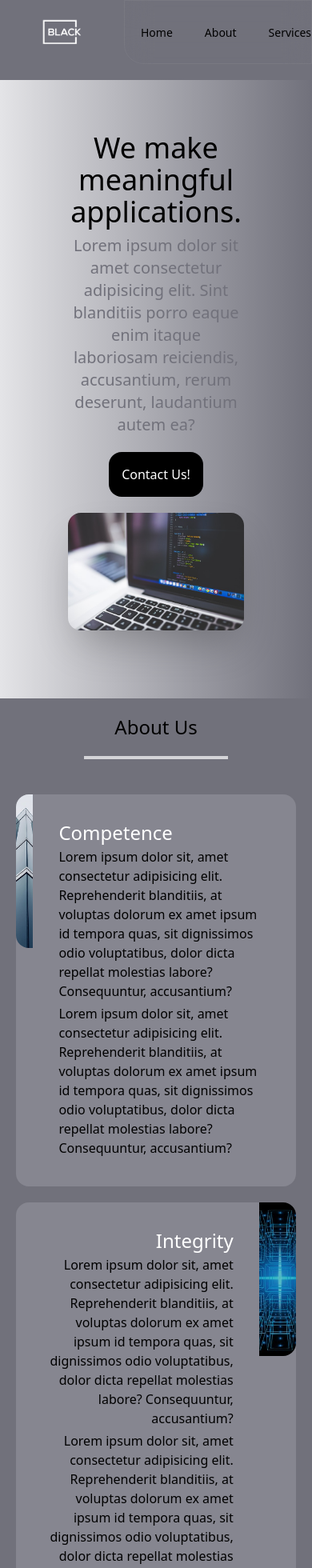
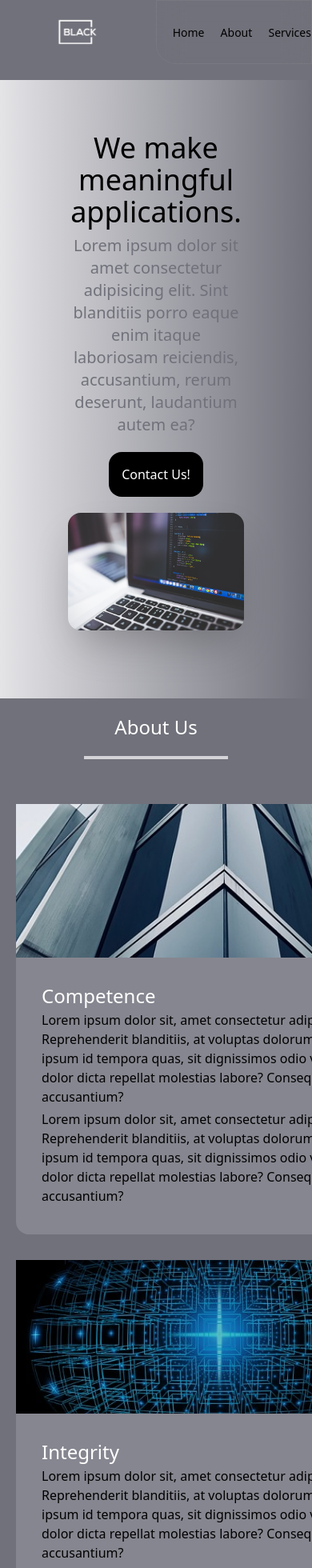
Before and after one commit to Exterval/My-First-Tailwind-Site, a React (Vite) app in the folder webapp/: page / in a window 390 px wide. Shown: the top 1960 px of the page at 80% size. Built offline with nearby package versions, Linux system fonts and the light colour scheme.

Commit message:
tweaked styles 5

```diff
--- a/webapp/src/components/NavBar.jsx
+++ b/webapp/src/components/NavBar.jsx
@@ -4,8 +4,8 @@ export default function NavBar() {
             <img src="src/assets/logo.png" className="object-contain w-full" style={{textAlign: 'center'}} alt="Logo Image" />
             <ul className="flex flex-row items-center justify-evenly w-full rounded-bl-3xl backdrop-blur-lg border border-white/5
             transition-all duration-300 ease-in-out">
-                <li className="hover:bg-zinc-500/20 rounded-4xl px-5 py-2 cursor-pointer" style={{transition: '0.2s ease-in'}}><a href="#main" className="hover:text-zinc-200 text-sm lg:text-base md:text-base" style={{transition: '0.2s ease-in-out'}}>Home</a></li>
-                <li className="hover:bg-zinc-500/20 rounded-4xl px-5 py-2 cursor-pointer" style={{transition: '0.2s ease-in'}}><a href="#section" className="hover:text-zinc-200 text-sm lg:text-base md:text-base" style={{transition: '0.2s ease-in-out'}}>About</a></li>
+                <li className="hover:bg-zinc-500/20 rounded-4xl pl-5 py-2 cursor-pointer" style={{transition: '0.2s ease-in'}}><a href="#main" className="hover:text-zinc-200 text-sm lg:text-base md:text-base" style={{transition: '0.2s ease-in-out'}}>Home</a></li>
+                <li className="hover:bg-zinc-500/20 rounded-4xl pl-5 py-2 cursor-pointer" style={{transition: '0.2s ease-in'}}><a href="#section" className="hover:text-zinc-200 text-sm lg:text-base md:text-base" style={{transition: '0.2s ease-in-out'}}>About</a></li>
                 <li className="hover:bg-zinc-500/20 rounded-4xl pl-5 py-2 cursor-pointer" style={{transition: '0.2s ease-in'}}><a href="#service" className="hover:text-zinc-200 text-sm lg:text-base md:text-base" style={{transition: '0.2s ease-in-out'}}>Services</a></li>
             </ul>
         </div>
--- a/webapp/src/sections/About.jsx
+++ b/webapp/src/sections/About.jsx
@@ -1,17 +1,17 @@
 export default function About() {
     return(
     <section id="about">
-        <h2 className="text-2xl mt-5 text-center">About Us</h2>
+        <h2 className="text-2xl mt-5 text-center text-white">About Us</h2>
         <div className="m-auto h-1 bg-zinc-300 w-45 my-5"></div>
-        <div className="flex flex-row m-auto items-center justify-around flex-wrap p-5">
+        <div className="flex flex-row items-center justify-around flex-wrap p-5">
             <div className="hover:shadow-lg hover:translate-middle-y transition-all duration-300 ease-in-out rounded-2xl
-            flex my-1 max-w-xl bg-zinc-400/45">
+            flex flex-col sm:flex-row my-4 max-w-xl lg:md:max-w-2xl bg-zinc-400/45">
                 <div className="md:shrink-0">
                     <img src="src/assets/aboutPic_1.jpg" alt="Stock Photo"
-                    className="object-cover h-48 w-full md:h-full md:w-48
-                    rounded-bl-2xl rounded-tl-2xl"/>
+                    className="object-cover h-48 w-full md:h-full sm:w-48
+                    md:rounded-bl-2xl md:rounded-tl-2xl"/>
                 </div>
-                <div className="p-8">
+                <div className="p-8 w-125">
                     <h3 className="text-2xl mb-0.5 text-white">Competence</h3>
                     <p className="mb-1">Lorem ipsum dolor sit, amet consectetur adipisicing elit. Reprehenderit blanditiis,
                         at voluptas dolorum ex amet ipsum id tempora quas, sit dignissimos odio voluptatibus,
@@ -21,30 +21,29 @@ export default function About() {
                         dolor dicta repellat molestias labore? Consequuntur, accusantium?</p>
                 </div>
             </div>
-
             <div className="hover:shadow-lg hover:translate-middle-y transition-all duration-300 ease-in-out rounded-2xl
-            flex my-4 max-w-xl bg-zinc-400/45">
-                <div className="p-8">
-                    <h3 className="text-2xl mb-0.5 text-white text-end">Integrity</h3>
-                    <p className="mb-1 text-end">Lorem ipsum dolor sit, amet consectetur adipisicing elit. Reprehenderit blanditiis,
+            flex flex-col sm:flex-row my-4 max-w-xl lg:md:max-w-2xl bg-zinc-400/45">
+                <div className="md:shrink-0">
+                    <img src="src/assets/aboutPic_2.jpg" alt="Stock Photo"
+                    className="object-cover h-48 w-full md:h-full sm:w-48
+                    md:rounded-bl-2xl md:rounded-tl-2xl"/>
+                </div>
+                <div className="p-8 w-125">
+                    <h3 className="text-2xl mb-0.5 text-white">Integrity</h3>
+                    <p className="mb-1">Lorem ipsum dolor sit, amet consectetur adipisicing elit. Reprehenderit blanditiis,
                         at voluptas dolorum ex amet ipsum id tempora quas, sit dignissimos odio voluptatibus,
                         dolor dicta repellat molestias labore? Consequuntur, accusantium?</p>
-                    <p className="mb-1 text-end">Lorem ipsum dolor sit, amet consectetur adipisicing elit. Reprehenderit blanditiis,
+                    <p className="mb-1">Lorem ipsum dolor sit, amet consectetur adipisicing elit. Reprehenderit blanditiis,
                         at voluptas dolorum ex amet ipsum id tempora quas, sit dignissimos odio voluptatibus,
                         dolor dicta repellat molestias labore? Consequuntur, accusantium?</p>
                 </div>
-                <div className="md:shrink-0">
-                    <img src="src/assets/aboutPic_2.jpg" alt="Stock Photo"
-                    className="object-cover h-48 w-full md:h-full md:w-48
-                    rounded-br-2xl rounded-tr-2xl"/>
-                </div>
             </div>
             <div className="hover:shadow-lg hover:translate-middle-y transition-all duration-300 ease-in-out rounded-2xl
-            flex my-4 md:max-w-2xl bg-zinc-400/45">
+            flex flex-col sm:flex-row my-4 max-w-xl lg:md:max-w-2xl bg-zinc-400/45">
                 <div className="md:shrink-0">
                     <img src="src/assets/aboutPic_3.jpg" alt="Stock Photo"
-                    className="object-cover h-48 w-full md:h-full md:w-48
-                    rounded-br-2xl rounded-tr-2xl"/>
+                    className="object-cover h-48 w-full md:h-full sm:w-48
+                    md:rounded-bl-2xl md:rounded-tl-2xl"/>
                 </div>
                 <div className="p-8 w-125">
                     <h3 className="text-2xl mb-0.5 text-white">Competitiveness</h3>
```
